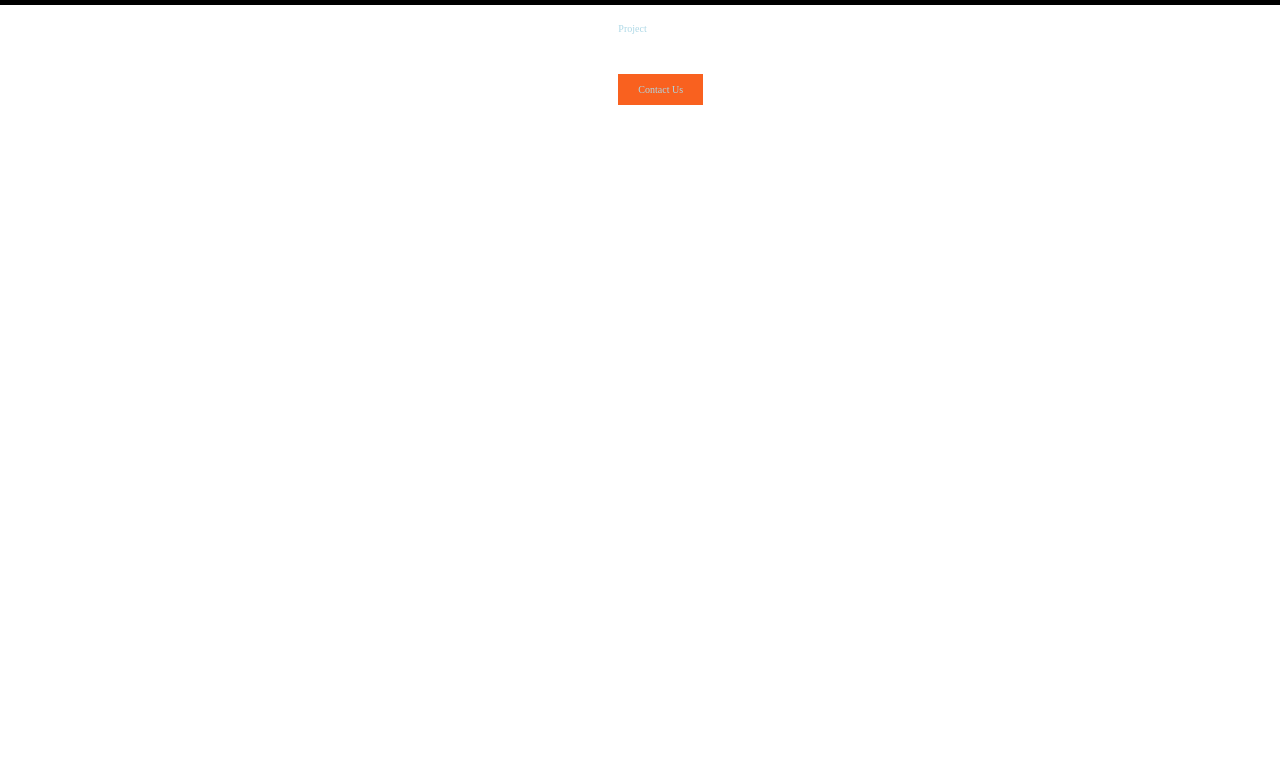
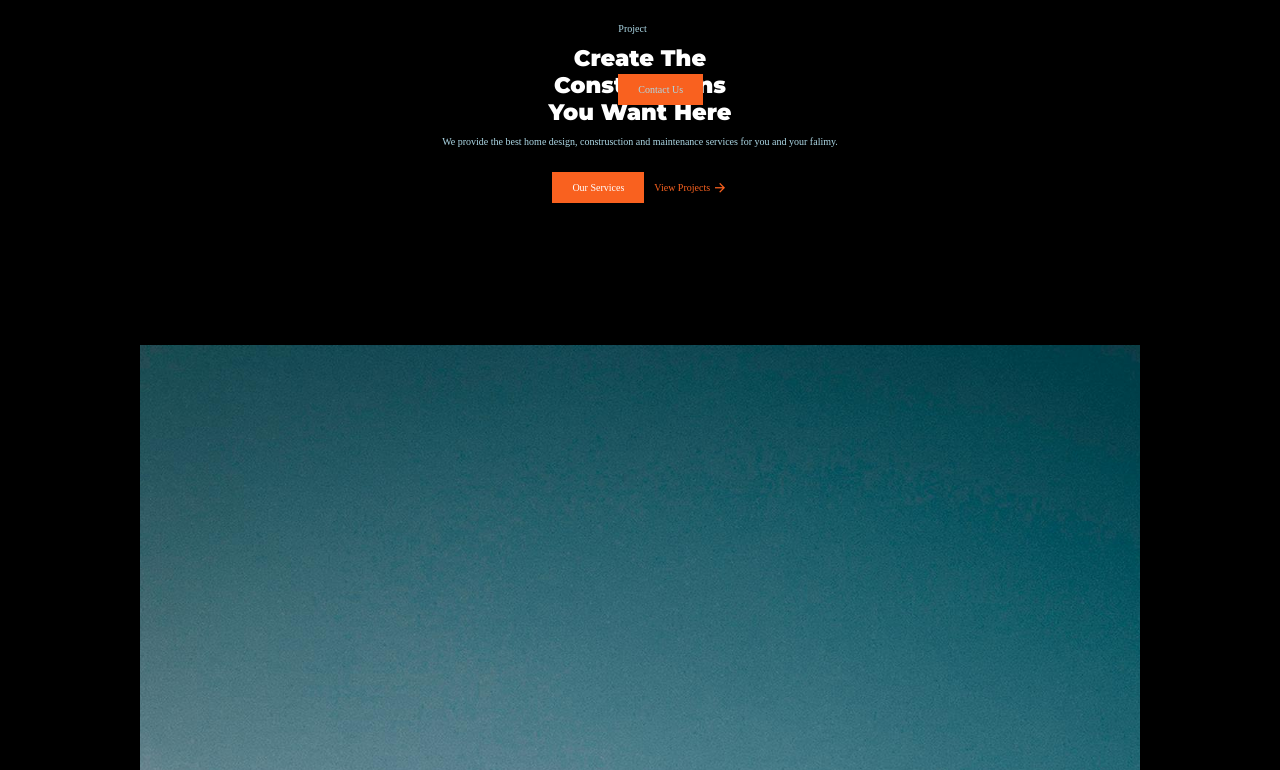
Before and after one commit to rabiul-portfolio/youtube-dev, a plain HTML site: page index.html in a window 1280 px wide. Shown: the part 30-800 px from the top of the page. Drawn offline with nearby package versions, Linux system fonts and the light colour scheme.

Commit message:
second commit

```diff
--- a/css/style.css
+++ b/css/style.css
@@ -288,3 +288,71 @@ h6 {
 .show-menu {
     right: 0;
 }
+
+/* HOME */
+.home {
+    position: relative;
+    background: black;
+}
+
+.home_container {
+    position: relative;
+    row-gap: 3rem;
+    padding: 2.5rem 6rem;
+}
+
+.home_content {
+    row-gap: 2.5rem;
+
+}
+
+.home_data {
+    text-align: center;
+}
+
+.home_title {
+    color: white;
+    font-size: var(--big-font-size);
+    font-weight: 900;
+    margin-bottom: 1rem;
+}
+
+.home_desc {
+    margin-bottom: 2.5rem;
+    color: lightblue;
+}
+
+.home_button {
+    display: flex;
+    justify-content: center;
+    align-items: center;
+    gap:  1rem;
+}
+
+.btn_link {
+    display: flex;
+    align-items: center;
+    column-gap: .25rem;
+    color: var(--first-color);
+}
+
+.btn_link span {
+    font-weight: 500;
+}
+
+.btn_link i {
+    font-size: 1.5rem;
+    transition: transform .4s;
+    -webkit-transition: transform .4s;
+    -moz-transition: transform .4s;
+    -ms-transition: transform .4s;
+    -o-transition: transform .4s;
+}
+
+.btn_link:hover i {
+    transform: translateX(.25rem);
+    -webkit-transform: translateX(.25rem);
+    -moz-transform: translateX(.25rem);
+    -ms-transform: translateX(.25rem);
+    -o-transform: translateX(.25rem);
+}
--- a/index.html
+++ b/index.html
@@ -64,6 +64,47 @@
     <!-- MAIN -->
     <main class="main" id="main">
 
+        <section class="home section" id="home">
+            <div class="home_container container grid">
+                <div class="home_content grid">
+                    <div class="home_data">
+                        <h1 class="home_title">
+                            Create The <br>
+                            Constructions <br>
+                            You Want Here
+                        </h1>
+
+                        <p class="home_desc">
+                            We provide the best home design, construsction and maintenance services for you and your falimy.
+                        </p>
+
+                        <div class="home_button">
+                            <a href="#services" class="btn">Our Services</a>
+                            <a href="#projects" class="btn_link">
+                                <span>View Projects</span>
+                                <i class="ri-arrow-right-line"></i>
+                            </a>
+                        </div>
+                    </div>
+
+                    <div class="home_info">
+                        <div>
+                            <h3 class="home_info_title">10+</h3>
+                            <p class="home_info_decs">Years of <br> Experience</p>
+                        </div>
+                        <div>
+                            <h3 class="home_info_title">200</h3>
+                            <p class="home_info_decs">Complete <br> Projects</p>
+                        </div>
+                    </div>
+                </div>
+                <div class="home_images">
+                    <img src="Images/img-1.jpg" alt="">
+                    <img src="Images/img-2.jpg" alt="">
+                </div>
+            </div>
+        </section>
+
     </main>
     <!-- footer -->
     <footer class="footer" id="footer">
--- a/js/main.js
+++ b/js/main.js
@@ -6,10 +6,19 @@ if(navToggle){
     navToggle.addEventListener('click', ()=>{
         navMenu.classList.add('show-menu')
     })
-
+}
 if(navClose) {
     navClose.addEventListener('click', ()=>{
         navMenu.classList.remove('show-menu')
     })
 }
+
+// REMOVE MENU MOBILE
+
+const navLink = document.querySelectorAll('.nav_link')
+
+const LinkAction = ()=>{
+    const navMenu = document.getElementById('nav_menu')
+    navMenu.classList.remove('show-menu')
 }
+navLink.forEach(n => n.addEventListener('click', LinkAction))
```
